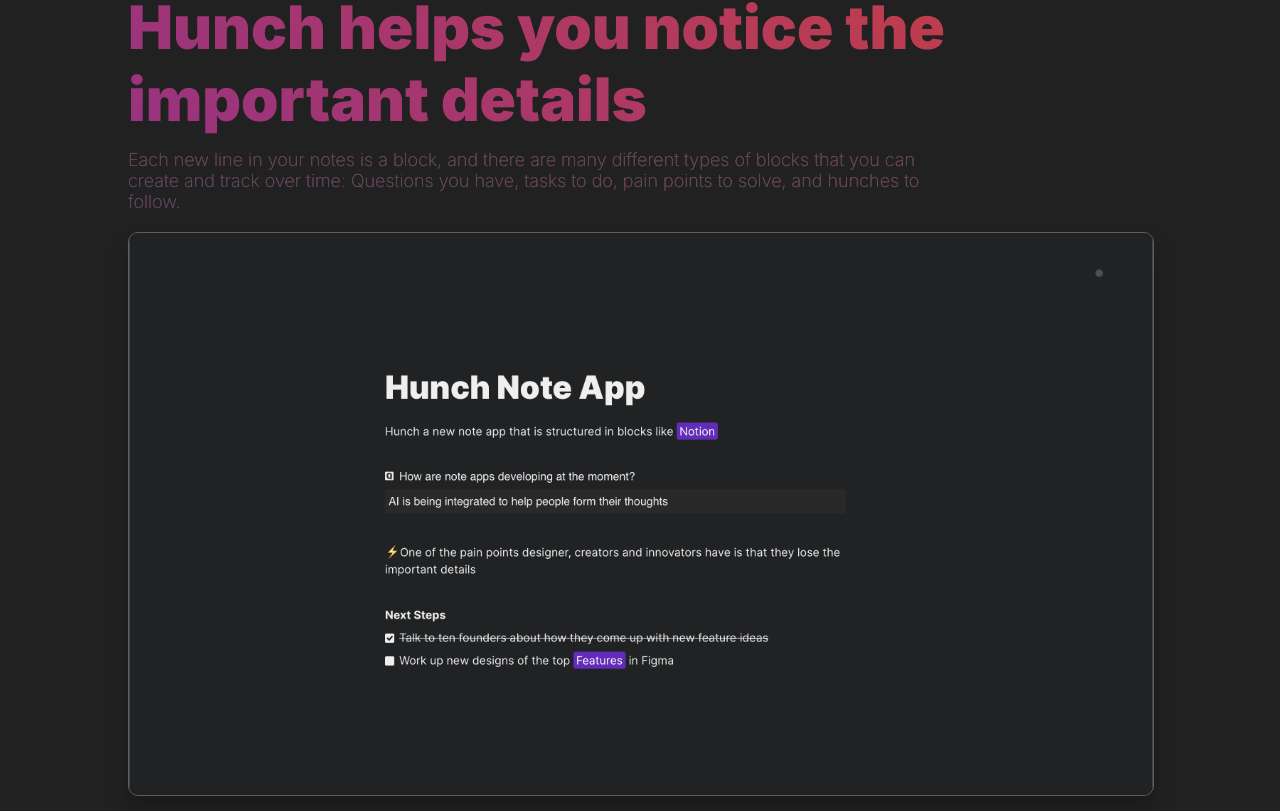
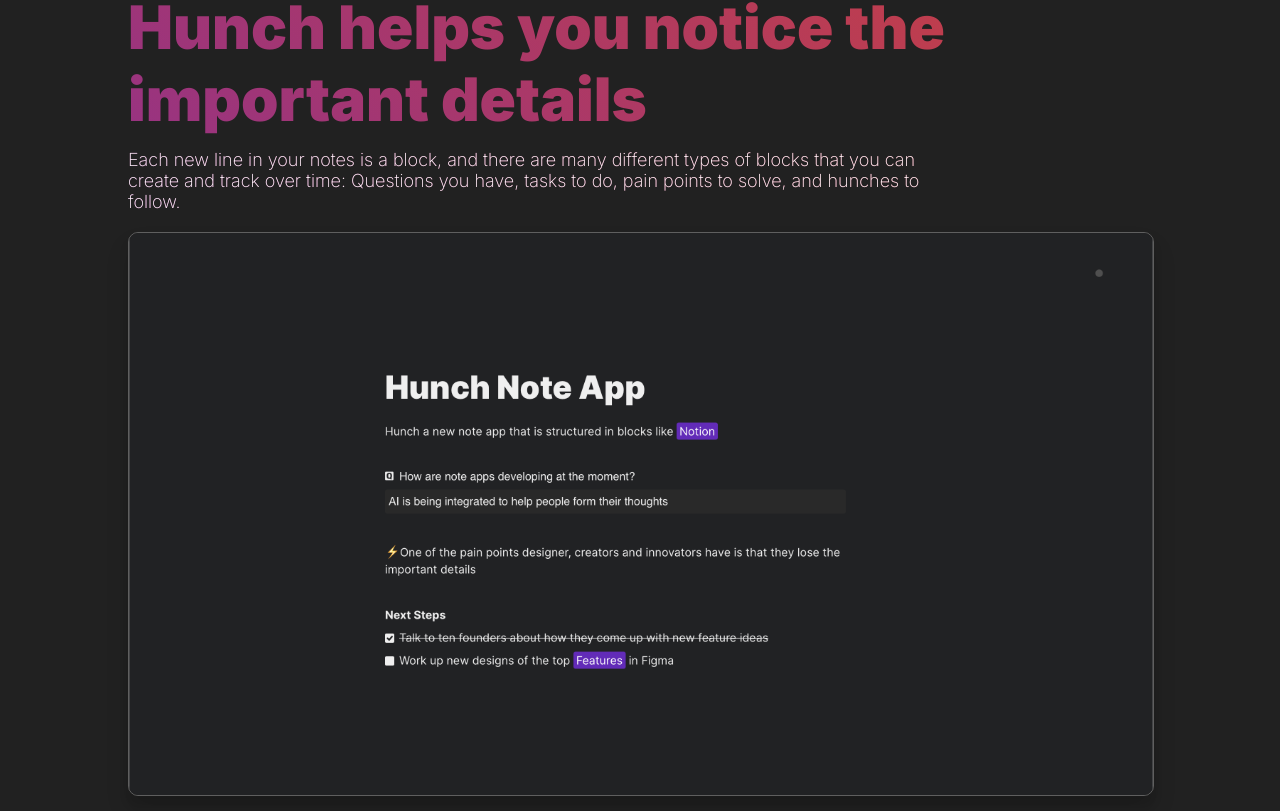
Before and after one commit to mattayersnz/hunchpublic, a React (Create React App) app: page / in a window 1280 px wide. Shown: the part 1249-2060 px from the top of the page. Built offline with nearby package versions, Linux system fonts and the light colour scheme; the HTML template or start-up script is replaced by a standard one.

Commit message:
efefef description

```diff
--- a/src/App.js
+++ b/src/App.js
@@ -136,7 +136,7 @@ const Statement = styled.div`
 const Description = styled.div`
   font-size: 18px;
   font-weight: 200;
-  color: #4F4F4F;
+  color: #EFEFEF;
   background: none;
   padding-top: 14px;
   width: 80%;
```
